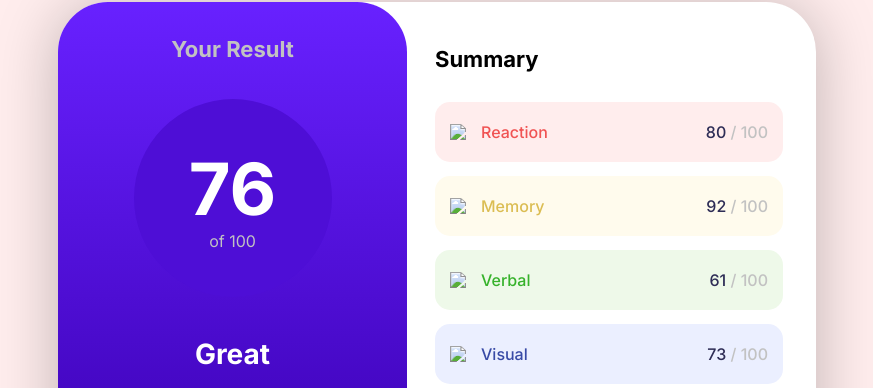
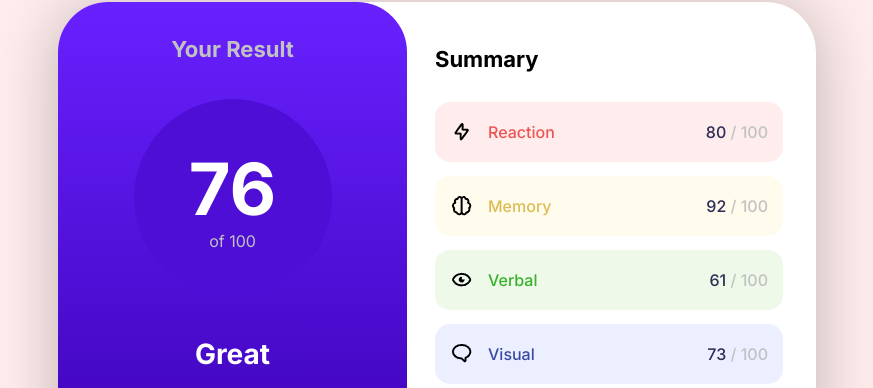
Before and after one commit to nTsiko474/CardSummary, a plain HTML site: page index.html in a window 1280 px wide. Shown: the part 145-533 px from the top of the page, without its empty margins (203-1076 px from the left). Drawn offline with Linux system fonts and the light colour scheme.

Commit message:
Update index.html

```diff
--- a/index.html
+++ b/index.html
@@ -27,7 +27,7 @@
 				<!--reaction-->
 				<div class="score-row">
 				<div class="icon">
-					<img src="./image/bolt.png">
+					<img src="./bolt.png">
 					<span>Reaction</span>
 				</div>
 
@@ -38,7 +38,7 @@
 			<!--memory-->
 			<div class="score-row">
 				<div class="icon">
-					<img src="./image/brain.png">
+					<img src="./brain.png">
 					<span>Memory</span>
 				</div>
 
@@ -49,7 +49,7 @@
 			<!--verbal-->
 			<div class="score-row">
 				<div class="icon">
-					<img src="./image/eye-alt.png">
+					<img src="./eye-alt.png">
 					<span>Verbal</span>
 				</div>
 
@@ -60,7 +60,7 @@
 			<!--visual-->
 			<div class="score-row">
 				<div class="icon">
-					<img src="./image/message-bubble-reply.png">
+					<img src="./message-bubble-reply.png">
 					<span>Visual</span>
 				</div>
 
```
